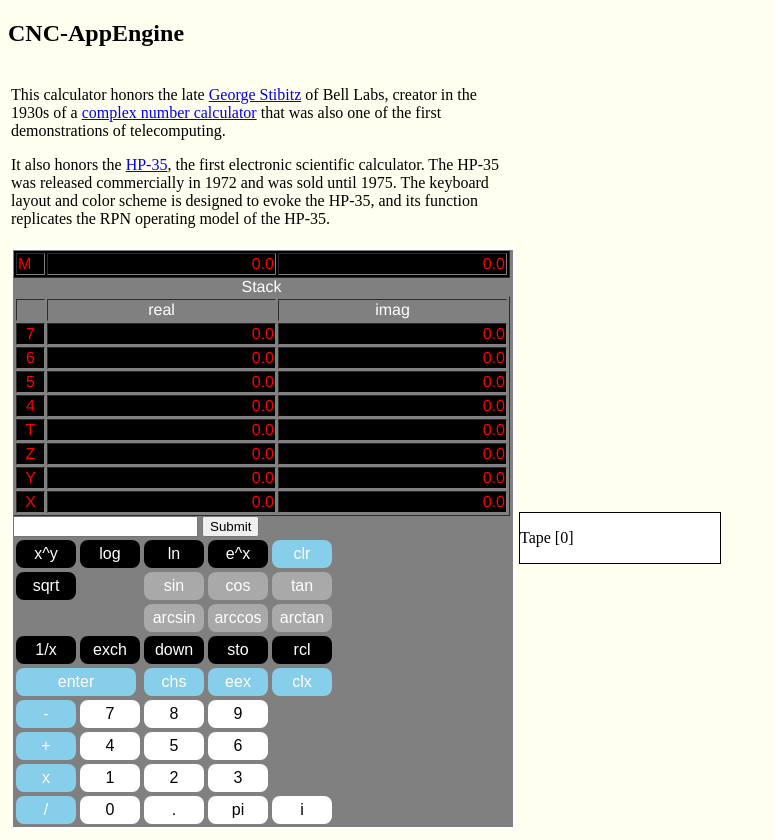
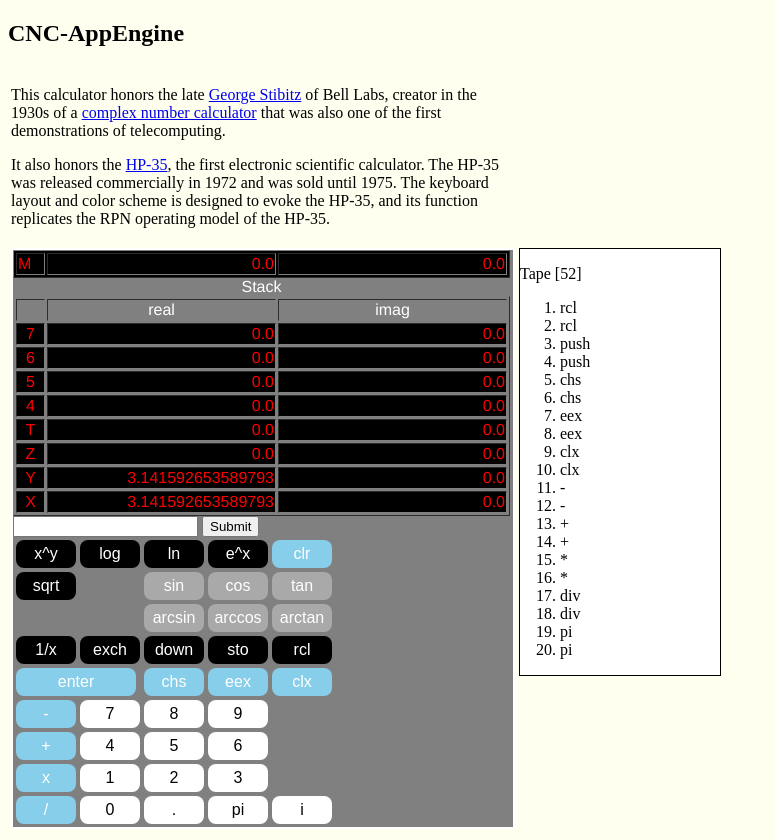
Before and after one commit to nygeek/cnc, a Flask app: page / in a window 1280 px wide. Shown: the whole page, without its empty margins (0-775 px from the left). Run offline with Flask 3, Linux system fonts and the light colour scheme.

Commit message:
Update cnc-35.html ... get the tape alignment right

```diff
--- a/templates/cnc-35.html
+++ b/templates/cnc-35.html
@@ -182,7 +182,7 @@
         </tr>
     </table>
         </div></td>
-        <td><div id="Tape" class="tape">
+        <td style="vertical-align: top"><div id="Tape" class="tape">
                 <p>Tape [{{ stack.count }}]</p>
                 <ol>
                 {% for entry in tape %}
```
